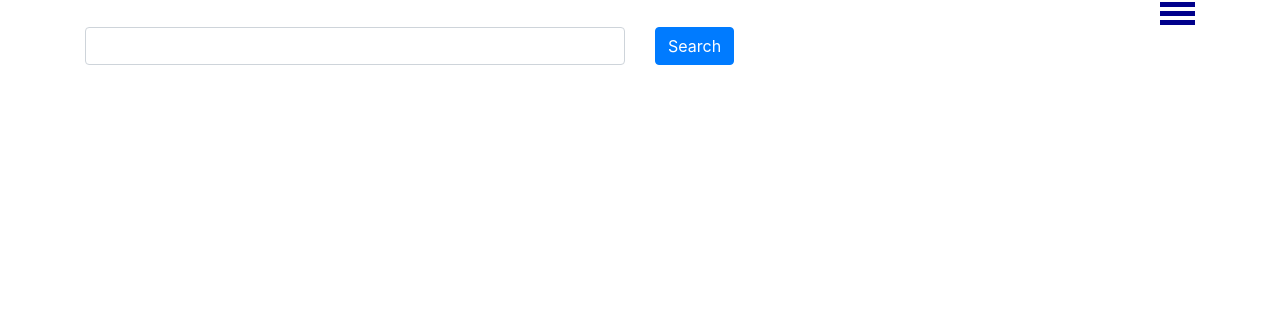
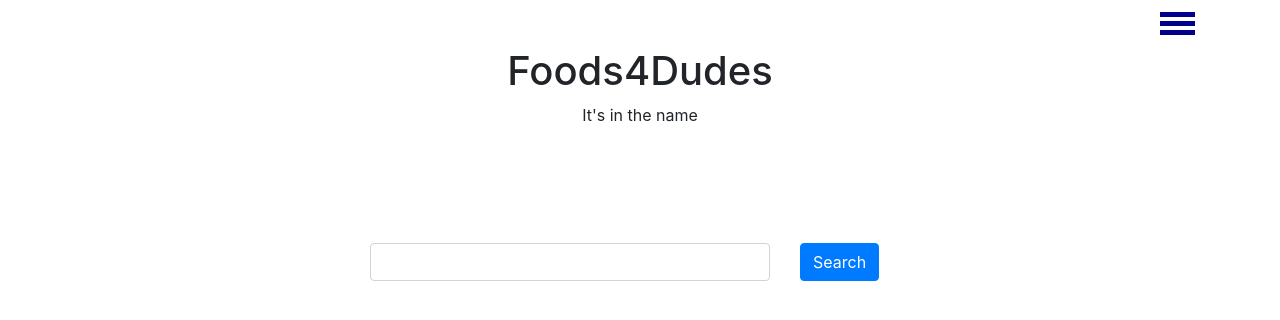
Before and after one commit to 40ozDevs/FoodsForDudes, a React (Create React App) app: page / in a window 1280 px wide. Shown: the top 320 px of the page. Built offline with nearby package versions, Linux system fonts and the light colour scheme; the HTML template or start-up script is replaced by a standard one.

Commit message:
adjust layout

```diff
--- a/src/App.js
+++ b/src/App.js
@@ -10,20 +10,26 @@ function App() {
   return (
     <Container className="">
 
-      <Row className="">
+      <Row className="mt-10">
         <Col className = "d-flex justify-content-end hamburger-btn">
           <div className="hamburger-bar"></div>
           <div className="hamburger-bar"></div>
           <div className="hamburger-bar"></div>
         </Col>
       </Row>
-      <Row className="">
-        < Col className = "justify-content-center">
+      <Row className="mt-10">
+        <Col className = "d-flex justify-content-end hamburger-btn">
+          <h1 className="text-center">Foods4Dudes</h1>
+          <p className="text-center">It's in the name</p>
+        </Col>
+      </Row>
+      <Row className="mt-100" mt={100}>
+        <Col xs={{ span: 6, offset: 3}} className="justify-content-center" md="auto">
           <InputGroup className="">
             <FormControl id="recipe-search" />
           </InputGroup>
         </Col>
-        <Col className="">
+        <Col className="" md="auto">
           <Button>Search</Button>
         </Col>
       </Row>
--- a/src/index.scss
+++ b/src/index.scss
@@ -12,6 +12,14 @@ code {
     monospace;
 }
 
+.mt-10 {
+  margin-top: 10px;
+}
+
+.mt-100 {
+  margin-top: 100px;
+}
+
 .hamburger-bar {
   width: 35px;
   height: 5px;
@@ -22,3 +30,6 @@ code {
 .hamburger-btn {
   flex-direction: column;
 }
+#recipe-search {
+  width: 400px;
+}
```
